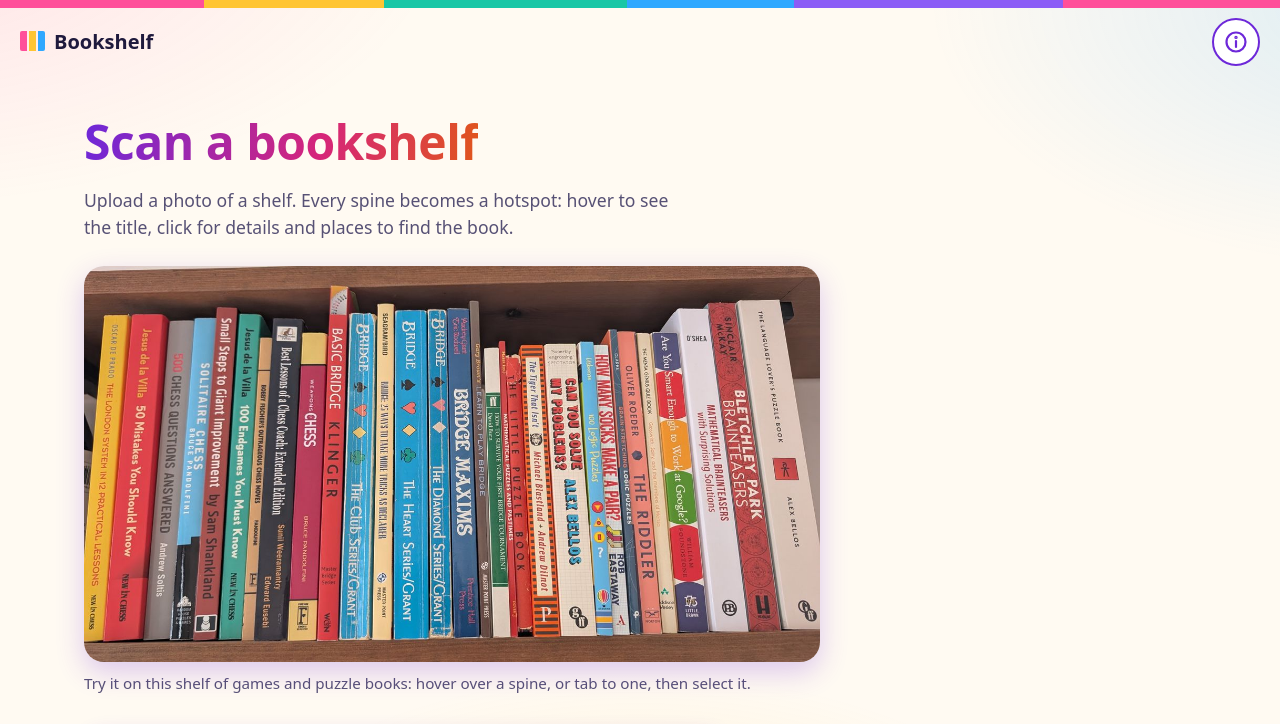
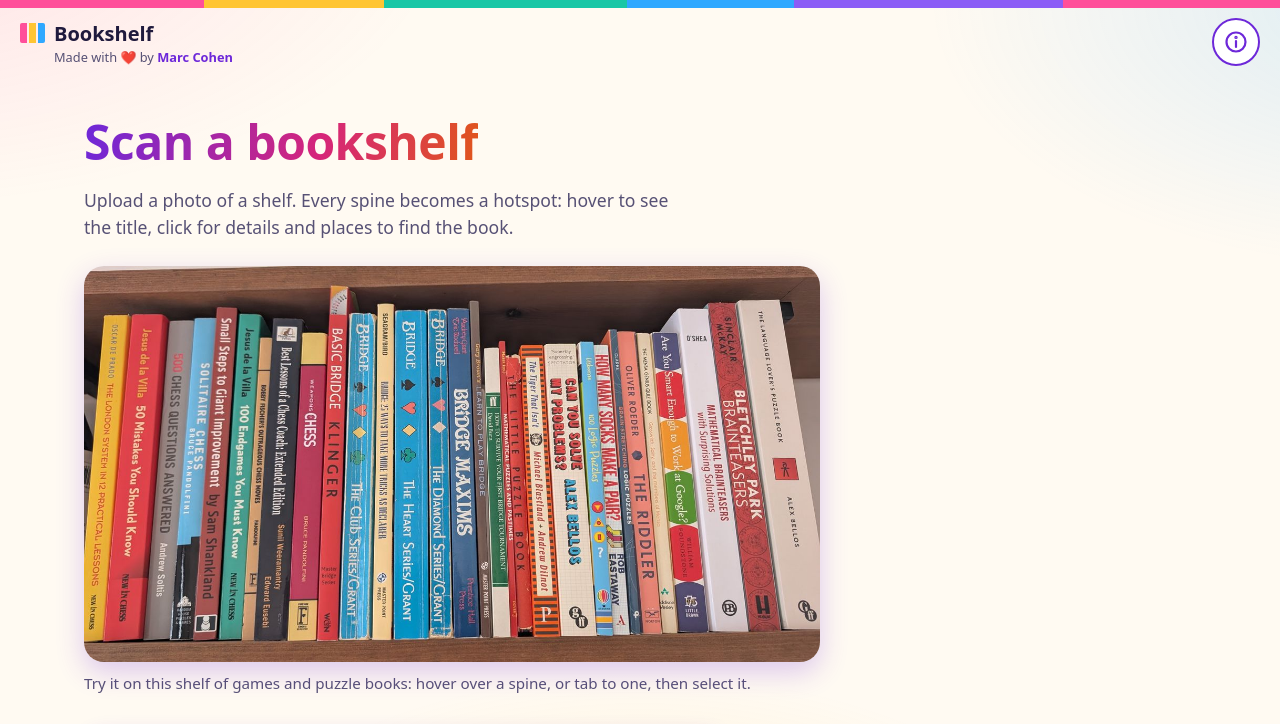
Before and after one commit to mco-gh/bookshelf, a plain HTML site: page index.html in a window 1280 px wide. Shown: the top 724 px of the page. Drawn offline with Linux system fonts and the light colour scheme.

Commit message:
Add a "Made with ❤️ by Marc Cohen" credit to each app's header
Talk, Words and Bookshelf show a small credit line under the app name,
linking to mco.dev. Talk and Words translate it into each interface
language. Bumps the Words service-worker cache so installed copies
pick up the change.

Co-Authored-By: Claude Opus 5.5 <noreply@anthropic.com>

```diff
--- a/index.html
+++ b/index.html
@@ -10,7 +10,10 @@
 </head>
 <body>
   <header class="site-header">
-    <a class="brand" href="#/">Bookshelf</a>
+    <div class="brand-wrap">
+      <a class="brand" href="#/">Bookshelf</a>
+      <p class="credit">Made with ❤️ by <a href="https://mco.dev/">Marc Cohen</a></p>
+    </div>
     <button type="button" class="icon-button info-button" command="show-modal" commandfor="about-dialog" aria-label="About Bookshelf">
       <svg viewBox="0 0 24 24" width="24" height="24" aria-hidden="true" fill="none" stroke="currentColor" stroke-width="2.2" stroke-linecap="round">
         <circle cx="12" cy="12" r="9.5"/>
--- a/styles.css
+++ b/styles.css
@@ -151,6 +151,31 @@ main:first-child {
   font-size: 1.25rem;
   color: var(--text);
   text-decoration: none;
+}
+
+.brand-wrap {
+  display: grid;
+  justify-items: start;
+}
+
+/* Lines up under the app name, past the little books. */
+.credit {
+  margin: 0;
+  padding-inline-start: 2.125rem;
+  font-size: 0.8rem;
+  font-weight: 500;
+  line-height: 1.3;
+  color: var(--muted);
+}
+
+.credit a {
+  color: var(--link);
+  font-weight: 700;
+  text-decoration: none;
+}
+
+.credit a:hover {
+  text-decoration: underline;
 }
 
 .brand::before {
```
